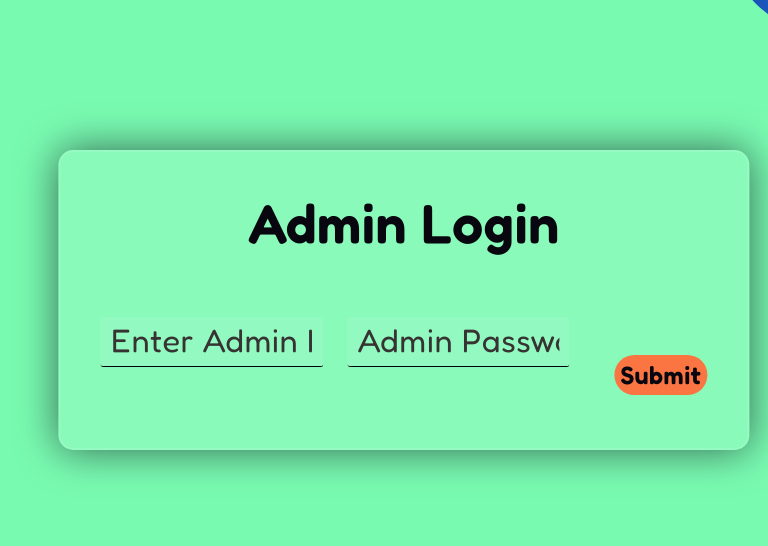
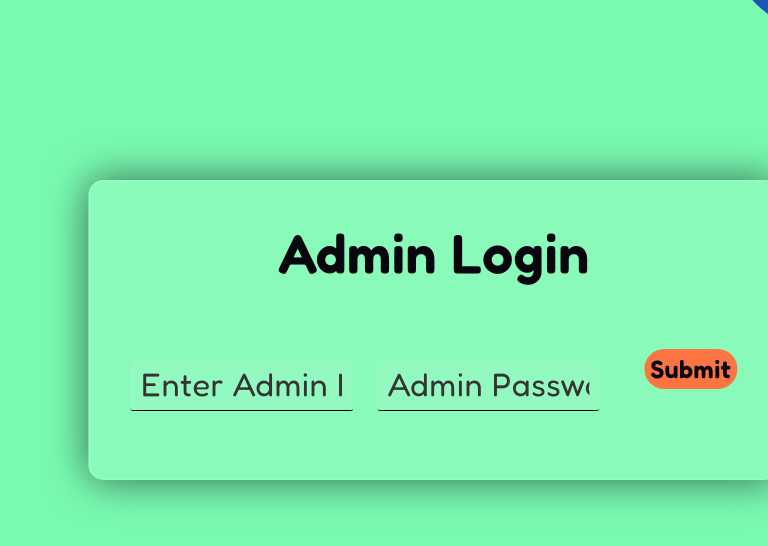
Before and after one commit to Sarthak-choudhari-8/QBProject, a React (Vite) app in the folder client/: page /admin in a window 768 px wide. Shown: the top 546 px of the page. Built offline with nearby package versions, Linux system fonts and the light colour scheme; no server answers.

Commit message:
Update admin.css

```diff
--- a/client/src/UI_Design/admin.css
+++ b/client/src/UI_Design/admin.css
@@ -289,10 +289,10 @@ background-color: #ff512f ;
 
         .admin-form{
 
-            top: 300px;
+            top: 330px;
             border-radius: 15px;
             backdrop-filter: none;
-margin-left:20px;
+margin-left:50px;
         }
 
 
@@ -322,7 +322,7 @@ margin-left:20px;
         }
 
         .admin-button{
-            margin-top: 100px;
+            margin-top: 50px;
             margin-left: 20px;
             width: 15%;
             height: 40px;
```
